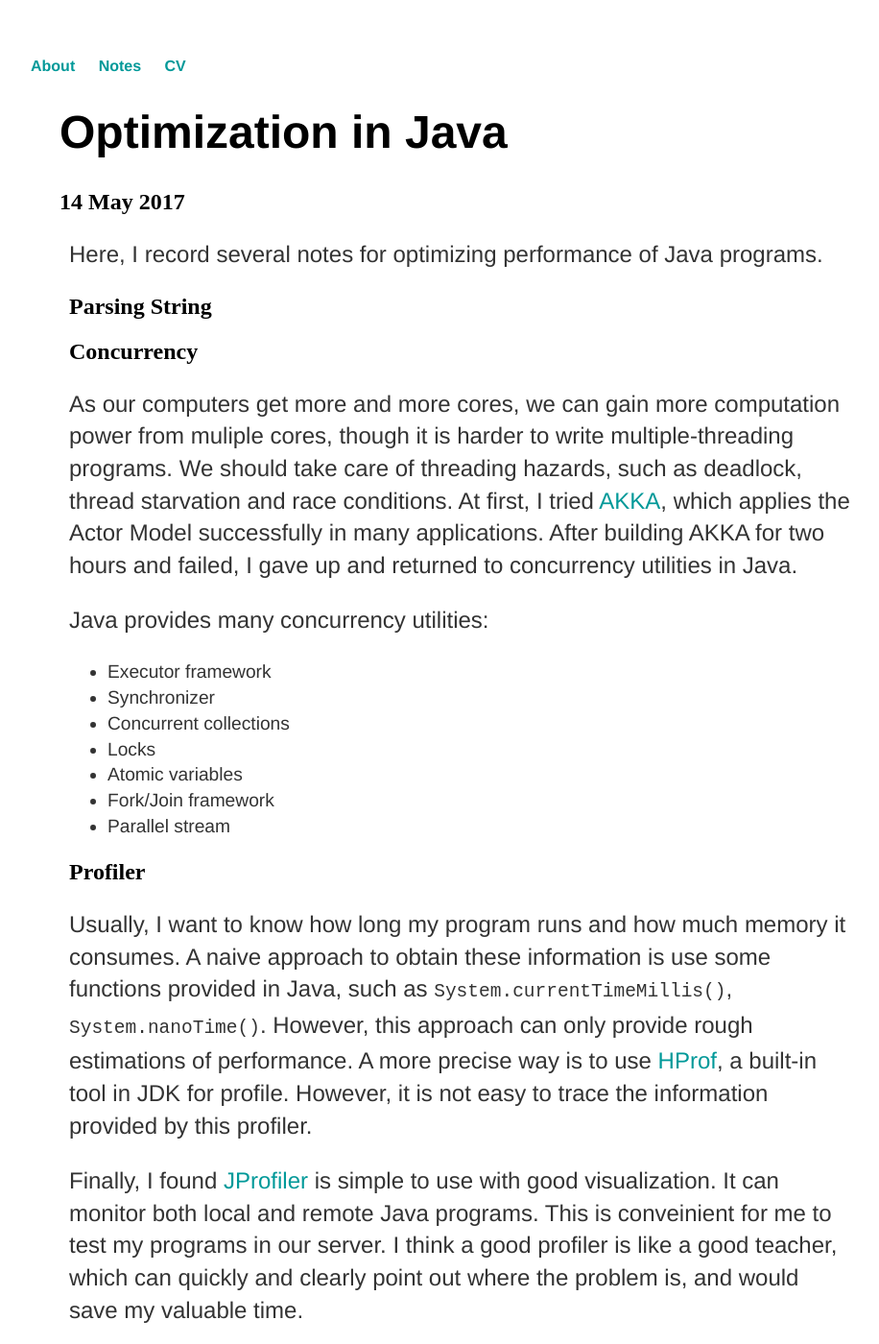
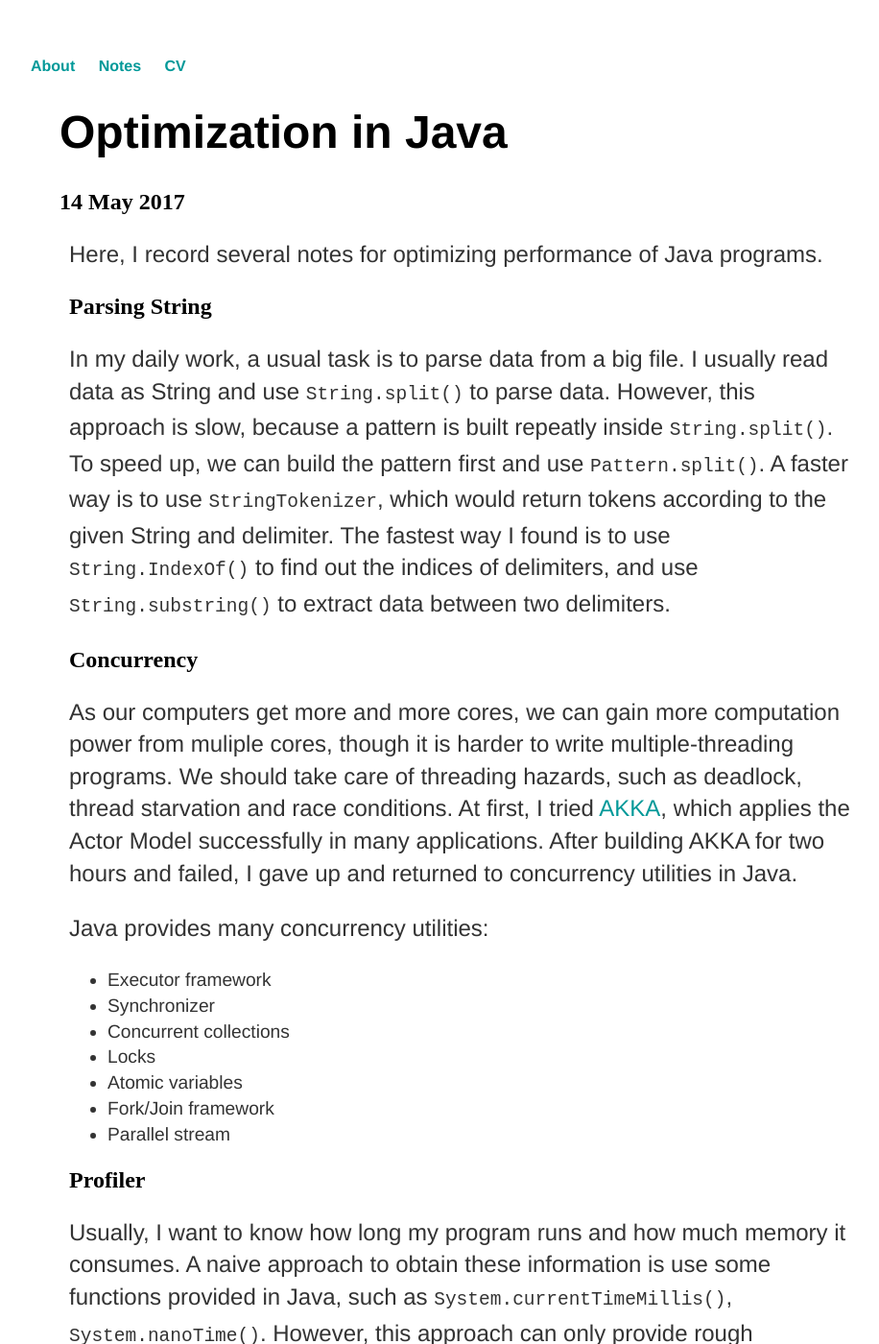
Before and after one commit to xin-huang/xin-huang.github.io, a Jekyll site: the page built from _posts/2017-05-14-Optimization-in-Java.md, in a window 1280 px wide and 1400 px high. Shown: the whole window at 96% size, without its empty margins (160-1076 px from the left). Built offline with Jekyll 4.4.1, drawn with Linux system fonts in a browser that asks for light colours; some web fonts are replaced; comment, search, counter and statistics services are not loaded; some of the changed text lies outside the part shown.

Commit message:
Update 2017-05-14-Optimization-in-Java

```diff
--- a/_posts/2017-05-14-Optimization-in-Java.md
+++ b/_posts/2017-05-14-Optimization-in-Java.md
@@ -13,7 +13,7 @@ Here, I record several notes for optimizing performance of Java programs.
 
 ## Parsing String
 
-
+In my daily work, a usual task is to parse data from a big file. I usually read data as String and use `String.split()` to parse data. However, this approach is slow, because a pattern is built repeatly inside `String.split()`. To speed up, we can build the pattern first and use `Pattern.split()`. A faster way is to use `StringTokenizer`, which would return tokens according to the given String and delimiter. The fastest way I found is to use `String.IndexOf()` to find out the indices of delimiters, and use `String.substring()` to extract data between two delimiters.
 
 ## Concurrency
 
@@ -30,6 +30,6 @@ Java provides many concurrency utilities:
 
 ## Profiler
 
-Usually, I want to know how long my program runs and how much memory it consumes. A naive approach to obtain these information is use some functions provided in Java, such as `System.currentTimeMillis()`, `System.nanoTime()`. However, this approach can only provide rough estimations of performance. A more precise way is to use [HProf](http://docs.oracle.com/javase/7/docs/technotes/samples/hprof.html), a built-in tool in JDK for profile. However, it is not easy to trace the information provided by this profiler.
+Usually, I want to know how long my program runs and how much memory it consumes. A naive approach to obtain these information is use some functions provided in Java, such as `System.currentTimeMillis()`, `System.nanoTime()`. However, this approach can only provide rough estimations of performance. A more precise way is to use [HProf](http://docs.oracle.com/javase/7/docs/technotes/samples/hprof.html), a built-in tool in JDK for profiling. However, it is not easy to trace information provided by this profiler.
 
-Finally, I found [JProfiler](https://www.ej-technologies.com/products/jprofiler/overview.html) is simple to use with good visualization. It can monitor both local and remote Java programs. This is conveinient for me to test my programs in our server. I think a good profiler is like a good teacher, which can quickly and clearly point out where the problem is, and would save my valuable time.
+Finally, I found [JProfiler](https://www.ej-technologies.com/products/jprofiler/overview.html) is simple to use with good visualization. It can monitor both local and remote JVMs. This is conveinient for me to test my programs in our server. I think a good profiler is like a good teacher, which can quickly and clearly point out where the problem is, and would save my valuable time.
```
